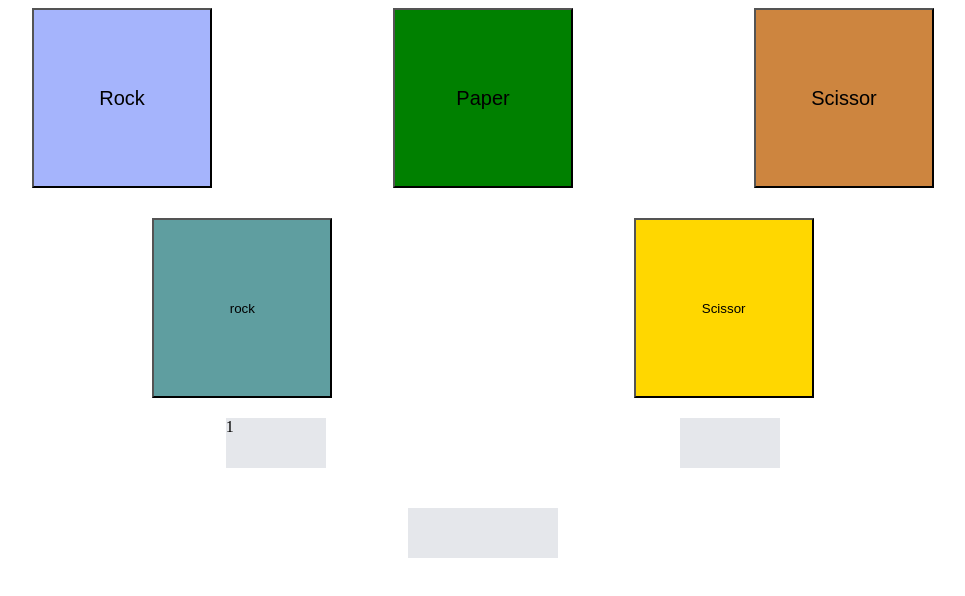
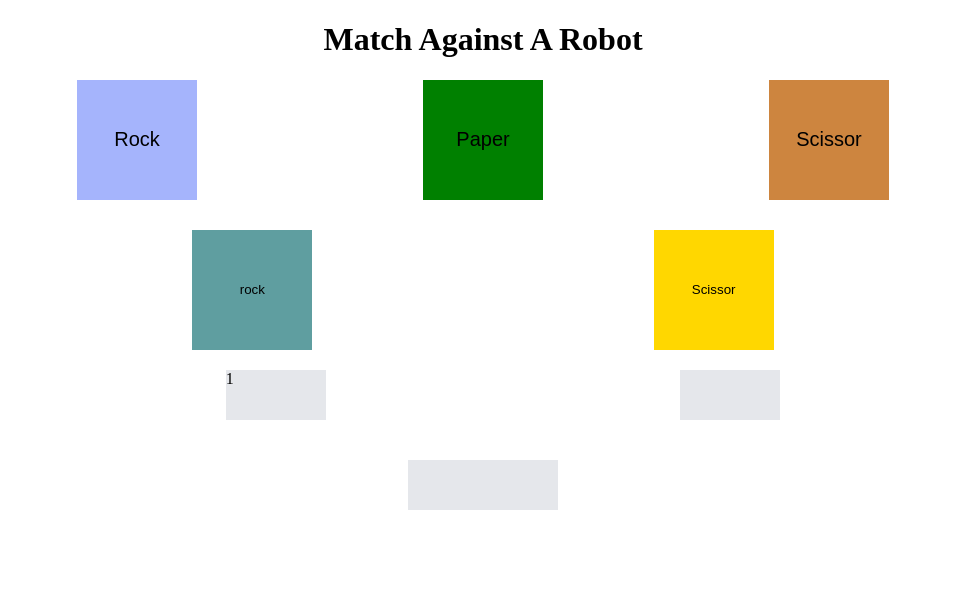
Before and after one commit to abim91/Rock-Paper-Scissor, a plain HTML site: page index.html in a window 1280 px wide. Both pictures are taken after a click on the button "Rock". Shown: the whole page, without its empty margins (157-1122 px from the left). Drawn offline with Linux system fonts and the light colour scheme.

Commit message:
added style

```diff
--- a/index.html
+++ b/index.html
@@ -9,6 +9,7 @@
 
 </head>
 <body>
+  <h1> Match Against A Robot </h1>
 
   <div class = "opt">
     <button id = "rockBtn" class="key">Rock</button>
--- a/rPC.js
+++ b/rPC.js
@@ -1,5 +1,17 @@
-console.log("Pick a option:");
+
+
 //returns a random choice
+function emojiTranslate(chosen){
+    var emojiVersion = null;
+    if(chosen.toLowerCase === "rock")
+        emojiVersion = "🪨";
+    else if(chosen.toLowerCase === "paper")
+        emojiVersion = "📜";
+    else if(chosen.toLowerCase === "Scissor")
+        emojiVersion = "✂️";
+
+        return emojiVersion;
+}
 function getComputerChoice(){
     const choices = ["Rock", "Paper", "Scissor"];
     var randChoice = Math.floor((Math.random() * 3));
@@ -78,11 +90,15 @@ function outputWinner(){
 
 var userPoint = 0, computerPoint = 0;
 var highestPoint = 0;
+var emojiUserV = "null", emojiCompV = "null";
 
 function playGame(userChoice){
     if(userChoice)
         userChoice = userChoice.toLowerCase();
     let computerChoice = getComputerChoice();
+
+    console.log(emojiTranslate(userChoice));
+    console.log(emojiTranslate(computerChoice));
 
     const divUser = document.querySelector("#userDecision");
     divUser.innerHTML = userChoice;
@@ -95,8 +111,9 @@ function playGame(userChoice){
     const divCompScore = document.querySelector("#computer-points");
     divComp.innerHTML = computerChoice;
 
-    console.log("Computer chose : " + computerChoice);
-    console.log("User Chose : " + userChoice);
+
+
+
 
     let winner = decideWinner(userChoice, computerChoice);
 
@@ -111,10 +128,7 @@ function playGame(userChoice){
         divCompScore.innerHTML = computerPoint;
     }
 
-    //if(userPoint > computerPoint) highestPoint = userPoint;
-    //else highestPoint = computerChoice;
 
-    //runMultipleTimes(highestPoint);
 
 }
 
--- a/style.css
+++ b/style.css
@@ -2,6 +2,10 @@ body{
     display: block;
 }
 /*Creating choice board*/
+h1{
+    display: flex;
+    justify-content: center;
+}
 #rockBtn{
     background:#A5B4FC;
 
@@ -20,11 +24,12 @@ body{
  }
  .key{
      font-size: 20px;;
-     min-width: 180px;
-     min-height: 180px;
+     min-width: 120px;
+     min-height: 120px;
      display: flex;
      justify-content: center;
      align-items: center;
+     border-style: none;
 
  }
 
@@ -37,14 +42,16 @@ body{
 
 #userDecision{
     background: #5F9EA0;
-    min-width: 180px;
-    min-height: 180px;
+    min-width: 120px;
+    min-height: 120px;
+    border-style: none;
 }
 
 #computerDecision{
     background: #FFD700;
-    min-width: 180px;
-    min-height: 180px;
+    min-width: 120px;
+    min-height: 120px;
+    border-style: none;
 }
 
 .gameResult{
```
